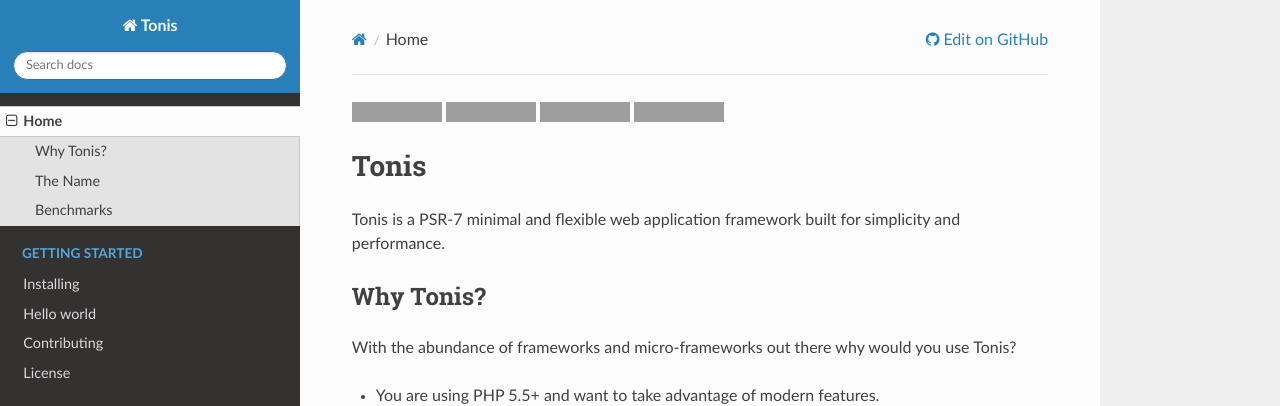
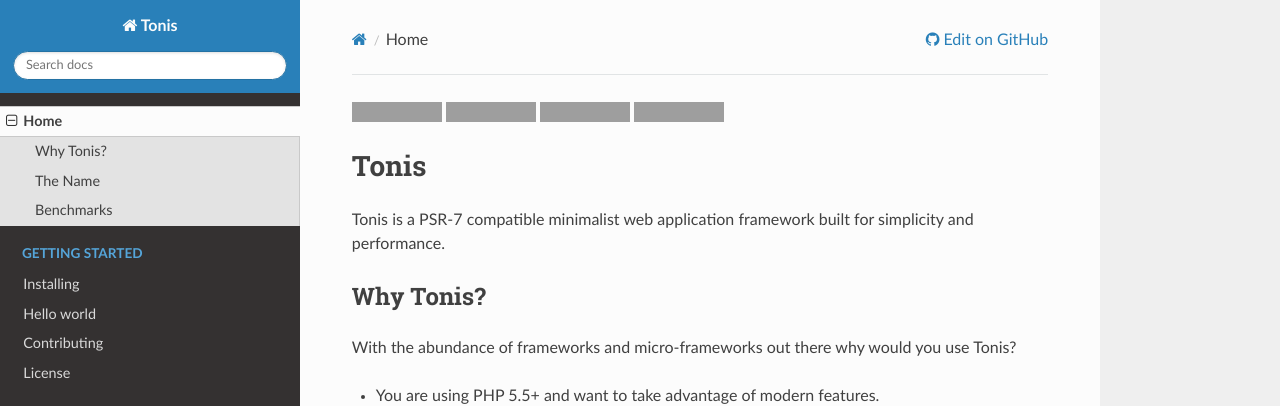
Before and after one commit to tonis-io-legacy/tonis, an MkDocs documentation site: the page built from docs/index.md, in a window 1280 px wide and 1277 px high, cut to the strip 0-406 px from the top of the window. Built offline with MkDocs 1.6.1, drawn with Linux system fonts in a browser that asks for light colours; nearby versions of some CDN libraries; old or Windows-style settings are respelled for this version of MkDocs; grey boxes are pictures that could not be loaded.

Commit message:
Doc updates

```diff
--- a/docs/index.md
+++ b/docs/index.md
@@ -5,7 +5,7 @@
 
 # Tonis
 
-Tonis is a PSR-7 minimal and flexible web application framework built for simplicity and performance.
+Tonis is a PSR-7 compatible minimalist web application framework built for simplicity and performance.
 
 Why Tonis?
 ----------
```
Also changed, not shown: README.md (+1 -1 lines).
